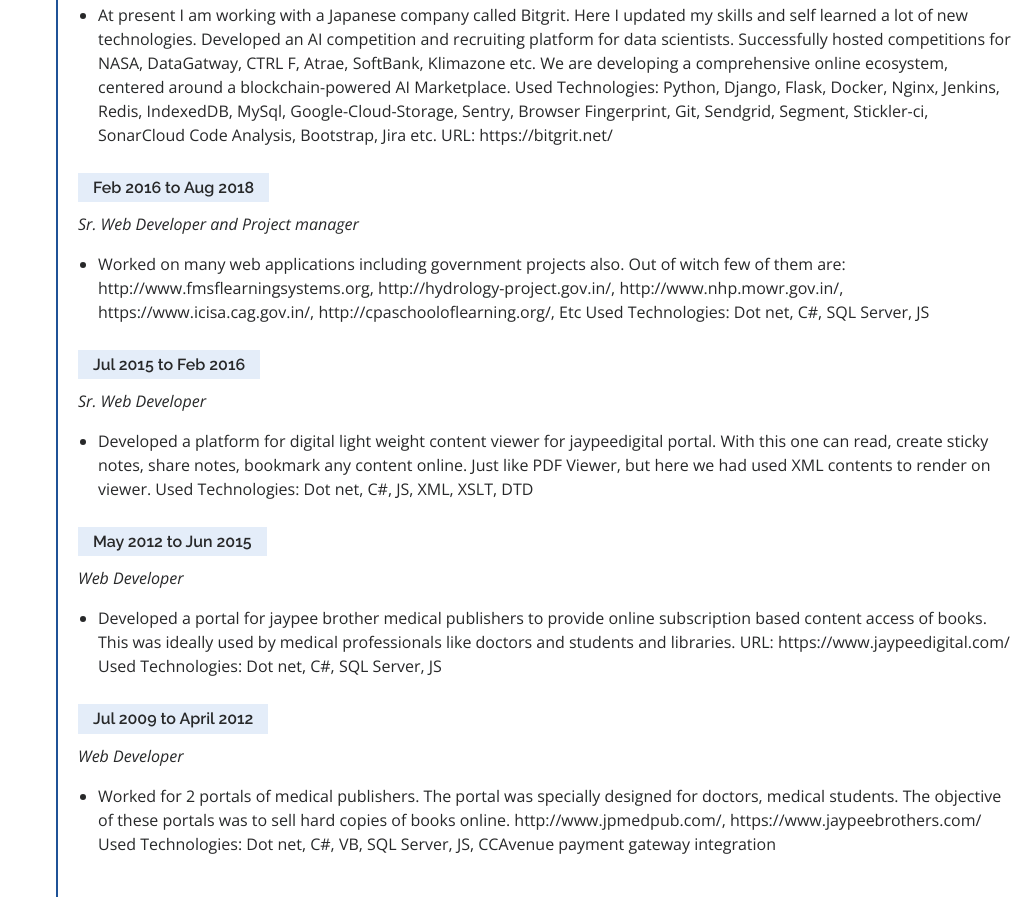
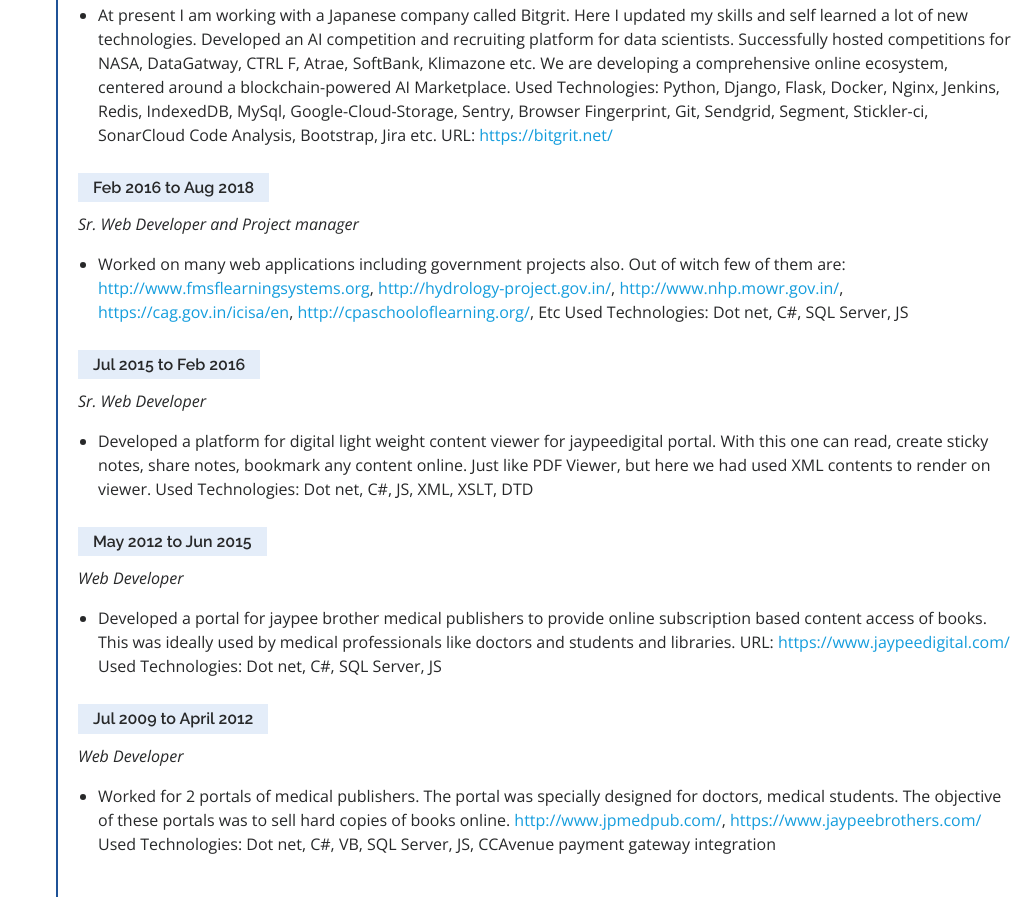
Before and after one commit to dkjhaj2ee/dkjhaj2ee.github.io, a plain HTML site: page index.html in a window 1280 px wide. Shown: the part 3507-4404 px from the top of the page, without its empty margins (256-1280 px from the left). Drawn offline with nearby package versions, Linux system fonts and the light colour scheme.

Commit message:
Links added

```diff
--- a/index.html
+++ b/index.html
@@ -77,14 +77,14 @@
     </div>
   </header><!-- End Header -->
 
-  <!-- ======= Hero Section ======= -->
+  <!-- ======= Intro Section ======= -->
   <section id="hero" class="d-flex flex-column justify-content-center align-items-center">
     <div class="hero-container" data-aos="fade-in">
       <h1>Dharmendra Kumar Jha</h1>
       <p>I'm <span class="typed"
           data-typed-items="Full Stack Developer, Front End Developer, Back End Developer, System Designer"></span></p>
     </div>
-  </section><!-- End Hero -->
+  </section><!-- End Intro -->
 
   <main id="main">
 
@@ -235,7 +235,7 @@
       </div>
     </section><!-- End Skills Section -->
 
-    <!-- ======= Services Section ======= -->
+    <!-- ======= Skills Section ======= -->
     <section id="skills" class="services">
       <div class="container">
 
@@ -307,7 +307,7 @@
         </div>
       </div>
 
-    </section><!-- End Services Section -->
+    </section><!-- End Skills Section -->
 
 
     <!-- ======= Resume Section ======= -->
@@ -366,7 +366,7 @@
                   Technologies: Python, Django, Flask, Docker, Nginx, Jenkins, Redis,
                   IndexedDB, MySql, Google-Cloud-Storage, Sentry, Browser Fingerprint,
                   Git, Sendgrid, Segment, Stickler-ci, SonarCloud Code Analysis,
-                  Bootstrap, Jira etc. URL: https://bitgrit.net/
+                  Bootstrap, Jira etc. URL: <a href="https://bitgrit.net/" target="_blank">https://bitgrit.net/</a>
                 </li>
               </ul>
 
@@ -376,9 +376,11 @@
                 <li>
                   Worked on many web applications including government projects
                   also. Out of witch few of them are:
-                  http://www.fmsflearningsystems.org, http://hydrology-project.gov.in/,
-                  http://www.nhp.mowr.gov.in/, https://www.icisa.cag.gov.in/,
-                  http://cpaschooloflearning.org/, Etc Used Technologies: Dot net, C#,
+                  <a href="https://fmsflearningsystems.org/" target="_blank">http://www.fmsflearningsystems.org</a>,
+                  <a href="http://hydrology-project.gov.in/" target="_blank">http://hydrology-project.gov.in/</a>,
+                  <a href="http://www.nhp.mowr.gov.in/" target="_blank">http://www.nhp.mowr.gov.in/</a>,
+                  <a href="https://cag.gov.in/icisa/en" target="_blank">https://cag.gov.in/icisa/en</a>,
+                  <a href="http://cpaschooloflearning.org/" target="_blank">http://cpaschooloflearning.org/</a>, Etc Used Technologies: Dot net, C#,
                   SQL Server, JS
                 </li>
               </ul>
@@ -403,7 +405,8 @@
                   jaypee brother medical publishers to provide online subscription
                   based content access of books. This was ideally used by medical
                   professionals like doctors and students and libraries. URL:
-                  https://www.jaypeedigital.com/ Used Technologies: Dot net, C#, SQL
+                  <a href="https://www.jaypeedigital.com/" target="_blank">https://www.jaypeedigital.com/</a>
+                   Used Technologies: Dot net, C#, SQL
                   Server, JS
                 </li>
               </ul>
@@ -415,8 +418,9 @@
                   Worked for 2 portals of
                   medical publishers. The portal was specially designed for doctors,
                   medical students. The objective of these portals was to sell hard
-                  copies of books online. http://www.jpmedpub.com/,
-                  https://www.jaypeebrothers.com/ Used Technologies: Dot net, C#, VB,
+                  copies of books online. <a href="http://www.jpmedpub.com/" target="_blank">http://www.jpmedpub.com/</a>,
+                  <a href="https://www.jaypeebrothers.com/" target="_blank">https://www.jaypeebrothers.com/</a>
+                  Used Technologies: Dot net, C#, VB,
                   SQL Server, JS, CCAvenue payment gateway integration
                 </li>
               </ul>
```
